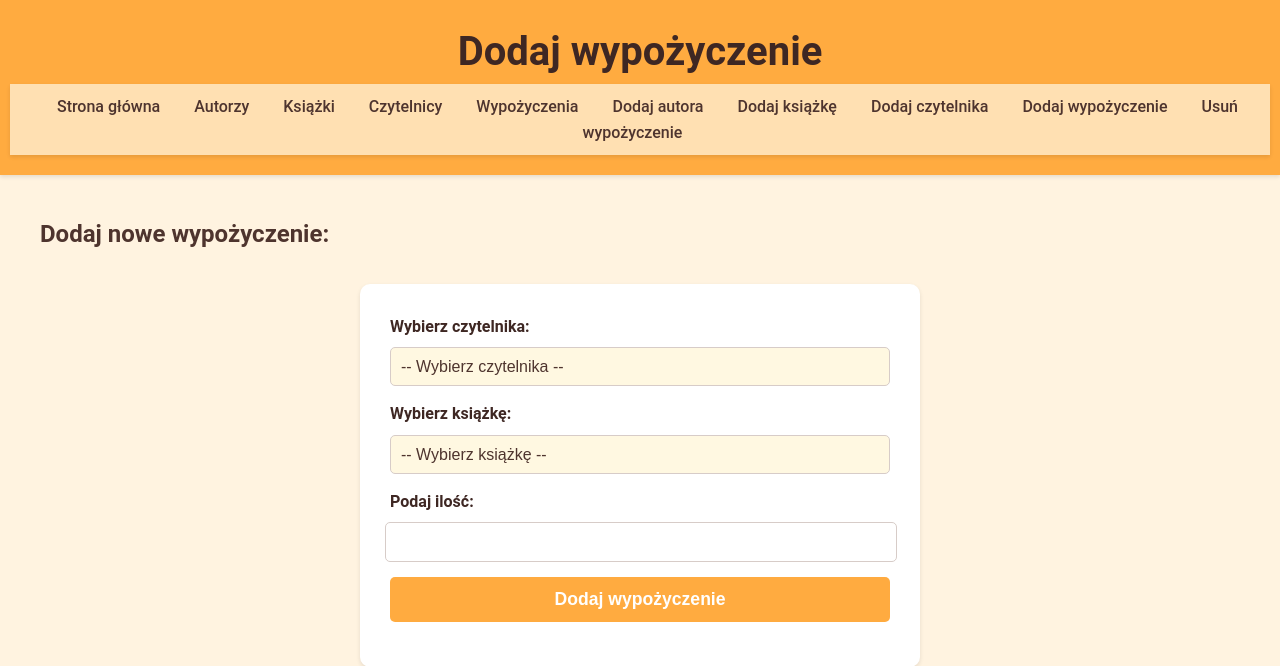
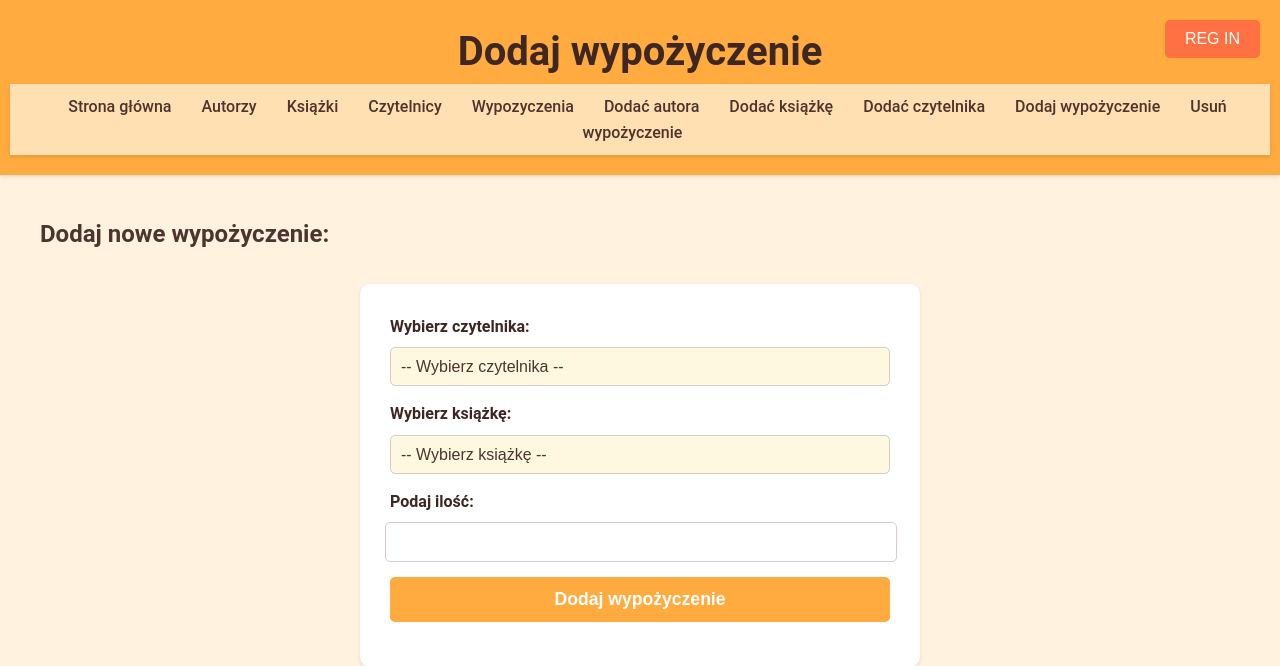
Before and after one commit to vo1dwoken/wypozyczalnia, a PHP site: page /addWypozycelnika.php in a window 1280 px wide. Shown: the top 666 px of the page. Run offline with PHP 8.4, Linux system fonts and the light colour scheme; a user stored in the database is signed in; data comes from the database, SQL or seed files in the repository.

Commit message:
додав файл buttonLogInOutReg де залежно чи адмін є зареєстворений чи на показувало т чи інші кнопки. Також добав файл navigation щоб просто можна було написати в одному місце зміну і у всіх файлах воно змінитися

```diff
--- a/Main/addWypozycelnika.php
+++ b/Main/addWypozycelnika.php
@@ -48,18 +48,8 @@
 <body>
     <header>
         <h1>Dodaj wypożyczenie</h1>
-        <nav>
-            <a href="startBiblioteka.php">Strona główna</a>
-            <a href="autorzy.php">Autorzy</a>
-            <a href="ksiazki.php">Książki</a>
-            <a href="czytelnicy.php">Czytelnicy</a>
-            <a href="wypozyczenia.php">Wypożyczenia</a>
-            <a href="addAutor.php">Dodaj autora</a>
-            <a href="addKsiazka.php">Dodaj książkę</a>
-            <a href="addCzytelnik.php">Dodaj czytelnika</a>
-            <a href="addWypozycelnika.php">Dodaj wypożyczenie</a>
-            <a href="returnBook.php">Usuń wypożyczenie</a>
-        </nav>
+        <?php include 'buttonLogOutInReg.php'; ?>
+        <?php include 'navigation.php'; ?>
     </header>
     <main>
         <h2>Dodaj nowe wypożyczenie:</h2>
--- /dev/null
+++ b/Main/buttonLogOutInReg.php
@@ -0,0 +1,20 @@
+<?php
+//session_start();
+
+if (isset($_POST['logout'])) {
+    session_unset();
+    session_destroy();
+    header('Location: index.php');
+    exit();
+}
+?>
+
+
+<?php if (isset($_SESSION['logged_in']) && $_SESSION['logged_in'] == true): ?>
+    <form method="POST">
+        <button type="submit" name="logout" class="action-button" id="Logout">Log out</button>
+    </form>
+<?php else: ?>
+    <button onclick="window.location.href='login.php';" class="action-button" id="Login">Log in</button>
+    <button onclick="window.location.href='register.php';" class="action-button" id="Regin">Reg in</button>
+<?php endif; ?>
--- /dev/null
+++ b/Main/navigation.php
@@ -0,0 +1,15 @@
+<?php
+    $nav = '<nav>';
+    $nav .= '<a href="startBiblioteka.php">Strona główna</a>';
+    $nav .= '<a href="autorzy.php">Autorzy</a>';
+    $nav .= '<a href="ksiazki.php">Książki</a>';
+    $nav .= '<a href="czytelnicy.php">Czytelnicy</a>';
+    $nav .= '<a href="wypozyczenia.php">Wypozyczenia</a>';
+    $nav .= '<a href="addAutor.php">Dodać autora</a>';
+    $nav .= '<a href="addKsiazka.php">Dodać książkę</a>';
+    $nav .= '<a href="addCzytelnik.php">Dodać czytelnika</a>';
+    $nav .= '<a href="addWypozycelnika.php">Dodaj wypożyczenie</a>';
+    $nav .= '<a href="returnBook.php">Usuń wypożyczenie</a>';
+    $nav .= '</nav>';
+    echo $nav;
+?>
--- a/Main/style.css
+++ b/Main/style.css
@@ -206,3 +206,41 @@
 .action-button:hover {
     background-color: #d84315;
 }
+
+#Login, #Regin {
+    position: absolute;
+    right: 20px;
+    top: 20px;
+}
+
+#Login {
+    background-color: #ff7043;
+    color: white;
+    padding: 10px 20px;
+    border-radius: 5px;
+    font-size: 1rem;
+    border: none;
+    cursor: pointer;
+    text-transform: uppercase;
+    transition: background-color 0.3s;
+}
+
+#Login:hover {
+    background-color: #d84315;
+}
+
+#Regin {
+    background-color: #ff7043;
+    color: white;
+    padding: 10px 20px;
+    border-radius: 5px;
+    font-size: 1rem;
+    border: none;
+    cursor: pointer;
+    text-transform: uppercase;
+    transition: background-color 0.3s;
+}
+
+#Regin:hover {
+    background-color: #d84315;
+}
```
Also changed, not shown: Main/addAutor.php (+2 -12 lines), Main/addCzytelnik.php (+2 -12 lines), Main/addKsiazka.php (+2 -13 lines), Main/autorzy.php (+2 -13 lines), Main/czytelnicy.php (+2 -13 lines), Main/ksiazki.php (+2 -13 lines), Main/returnBook.php (+2 -12 lines), Main/startBiblioteka.php (+3 -14 lines), Main/wypozyczenia.php (+2 -13 lines).
